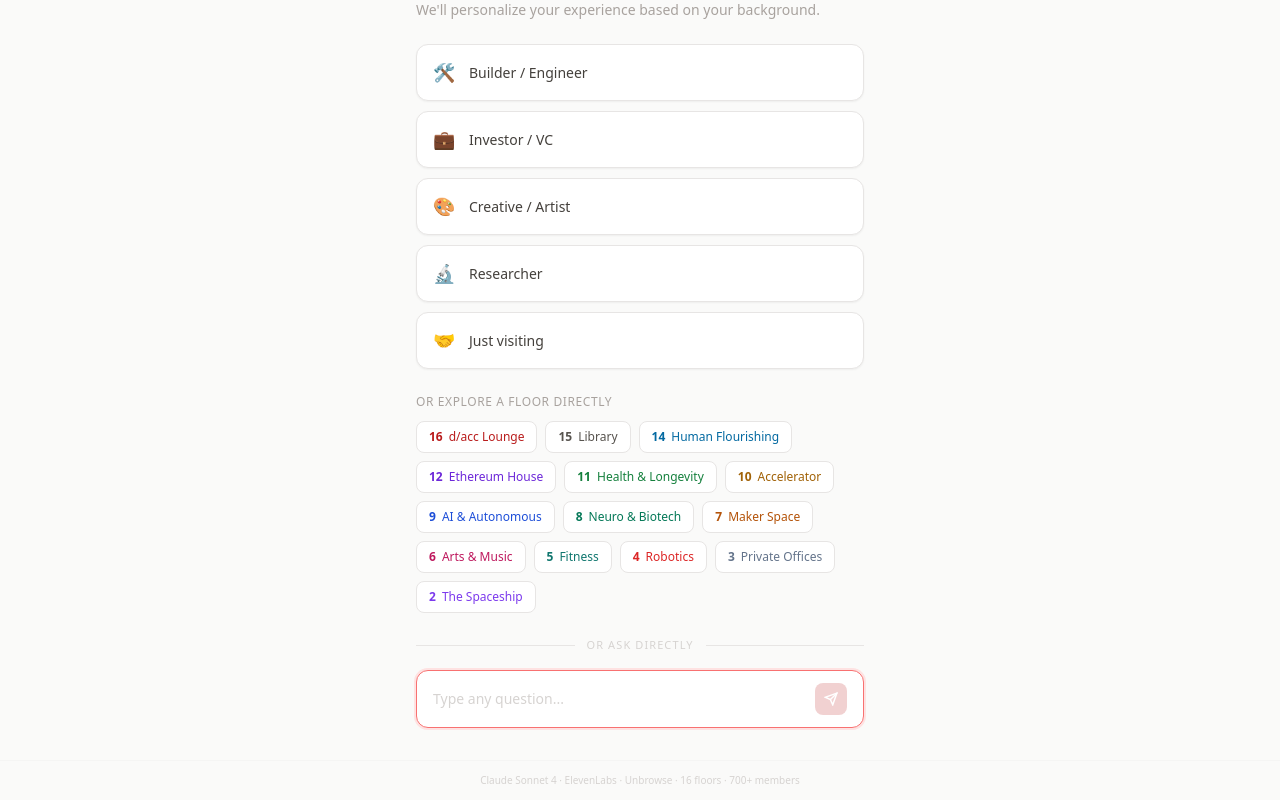
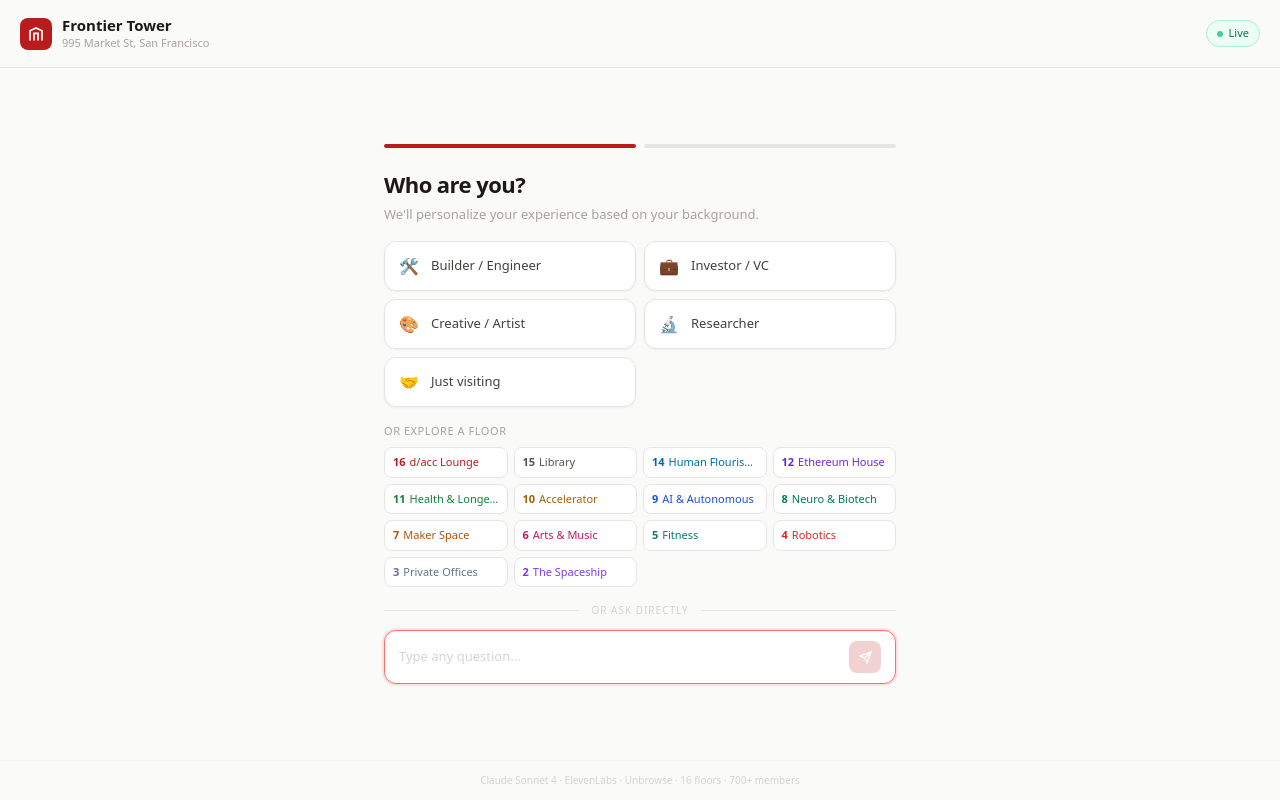
Before and after one commit to terencela/frontier-agent, a Next.js app: page / in a window 1280 px wide. Built offline with nearby package versions, Linux system fonts and the light colour scheme.

Commit message:
fix: compact layout for mac screens, grid floors, tighter sidebar

```diff
--- a/components/chat.tsx
+++ b/components/chat.tsx
@@ -171,72 +171,72 @@ export default function Chat() {
           </div>
         </div>
 
-        <div className="flex-1 flex flex-col items-center justify-center px-5 py-8">
-          <div className="w-full max-w-md">
+        <div className="flex-1 flex items-center justify-center px-5 py-6 overflow-auto">
+          <div className="w-full max-w-lg">
             {/* Progress */}
-            <div className="flex gap-2 mb-8">
+            <div className="flex gap-2 mb-5">
               {STEPS.map((_, idx) => (
                 <div key={idx} className={`h-1 flex-1 rounded-full transition-all ${idx <= step ? "bg-red-700" : "bg-stone-200"}`} />
               ))}
             </div>
 
             {/* Step heading */}
-            <h1 className="text-stone-900 text-[24px] sm:text-[28px] font-bold tracking-tight mb-1.5">
+            <h1 className="text-stone-900 text-[22px] font-bold tracking-tight mb-1">
               {currentStep.label}
             </h1>
-            <p className="text-stone-400 text-[14px] mb-6">
+            <p className="text-stone-400 text-[13px] mb-4">
               {step === 0 ? "We'll personalize your experience based on your background." : "This helps us show you the most relevant parts of the building."}
             </p>
 
-            {/* Options */}
-            <div className="space-y-2.5 mb-6">
+            {/* Options — compact grid on desktop */}
+            <div className="grid grid-cols-1 sm:grid-cols-2 gap-2 mb-4">
               {currentStep.options.map((opt) => (
                 <button key={opt.text}
                   onClick={() => { if (step < STEPS.length - 1) { setStep(step + 1); } else { send(opt.q); } }}
-                  className="w-full flex items-center gap-3.5 px-4 py-3.5 rounded-xl bg-white border border-stone-200 text-stone-700 text-[14px] font-medium hover:border-red-300 hover:bg-red-50/50 hover:text-stone-900 transition-all active:scale-[0.98] text-left shadow-sm">
-                  <span className="text-[18px]">{opt.emoji}</span>
+                  className="flex items-center gap-3 px-3.5 py-3 rounded-xl bg-white border border-stone-200 text-stone-700 text-[13px] font-medium hover:border-red-300 hover:bg-red-50/50 hover:text-stone-900 transition-all active:scale-[0.98] text-left shadow-sm">
+                  <span className="text-[16px]">{opt.emoji}</span>
                   <span>{opt.text}</span>
                 </button>
               ))}
             </div>
 
-            {/* Floor chips */}
+            {/* Floor chips — compact grid */}
             {step === 0 && (
-              <div className="mb-6">
-                <p className="text-stone-400 text-[12px] font-medium uppercase tracking-wider mb-2.5">Or explore a floor directly</p>
-                <div className="flex flex-wrap gap-2">
+              <div className="mb-4">
+                <p className="text-stone-400 text-[11px] font-medium uppercase tracking-wider mb-2">Or explore a floor</p>
+                <div className="grid grid-cols-3 sm:grid-cols-4 gap-1.5">
                   {FLOORS.map((f) => (
                     <button key={f.n} onClick={() => send(`Tell me about Floor ${f.n}`)}
-                      className="flex items-center gap-1.5 px-3 py-1.5 rounded-lg text-[12px] font-medium bg-white border border-stone-200 hover:border-stone-400 transition-all active:scale-95"
+                      className="flex items-center gap-1 px-2 py-1.5 rounded-lg text-[11px] font-medium bg-white border border-stone-200 hover:border-stone-400 transition-all active:scale-95 truncate"
                       style={{ color: f.c }}>
                       <span className="font-bold">{f.n}</span>
-                      <span>{f.label}</span>
+                      <span className="truncate">{f.label}</span>
                     </button>
                   ))}
                 </div>
               </div>
             )}
 
-            {/* Skip / free input */}
-            <div className="flex items-center gap-3 mb-4">
+            {/* Free input */}
+            <div className="flex items-center gap-3 mb-3">
               <div className="flex-1 h-px bg-stone-200" />
-              <span className="text-stone-300 text-[11px] uppercase tracking-widest">or ask directly</span>
+              <span className="text-stone-300 text-[10px] uppercase tracking-widest">or ask directly</span>
               <div className="flex-1 h-px bg-stone-200" />
             </div>
 
             <form onSubmit={(e) => { e.preventDefault(); if (input.trim()) send(input); }}>
-              <div className="flex items-center gap-2 bg-white border border-stone-200 rounded-xl px-4 py-3 focus-within:border-red-400 focus-within:ring-2 focus-within:ring-red-100 transition-all shadow-sm">
+              <div className="flex items-center gap-2 bg-white border border-stone-200 rounded-xl px-3.5 py-2.5 focus-within:border-red-400 focus-within:ring-2 focus-within:ring-red-100 transition-all shadow-sm">
                 <input value={input} onChange={(e) => setInput(e.target.value)} placeholder="Type any question..."
-                  className="flex-1 bg-transparent text-stone-900 text-[14px] placeholder-stone-300 outline-none" autoFocus />
+                  className="flex-1 bg-transparent text-stone-900 text-[13px] placeholder-stone-300 outline-none" autoFocus />
                 <button type="submit" disabled={!input.trim()}
                   className="w-8 h-8 rounded-lg bg-red-700 disabled:opacity-20 hover:bg-red-600 transition-all flex items-center justify-center">
-                  <svg width="14" height="14" viewBox="0 0 24 24" fill="none" stroke="white" strokeWidth="2.5" strokeLinecap="round"><path d="M22 2L11 13"/><path d="M22 2l-7 20-4-9-9-4z"/></svg>
+                  <svg width="13" height="13" viewBox="0 0 24 24" fill="none" stroke="white" strokeWidth="2.5" strokeLinecap="round"><path d="M22 2L11 13"/><path d="M22 2l-7 20-4-9-9-4z"/></svg>
                 </button>
               </div>
             </form>
 
             {step > 0 && (
-              <button onClick={() => setStep(step - 1)} className="mt-3 text-stone-400 text-[13px] hover:text-stone-600 transition-colors">
+              <button onClick={() => setStep(step - 1)} className="mt-2 text-stone-400 text-[12px] hover:text-stone-600 transition-colors">
                 &larr; Back
               </button>
             )}
@@ -268,9 +268,9 @@ export default function Chat() {
           <p className="text-stone-400 text-[10px] font-semibold uppercase tracking-widest mb-2 px-1">Floors</p>
           {FLOORS.map((f) => (
             <button key={f.n} onClick={() => send(`Tell me about Floor ${f.n}`)}
-              className="w-full flex items-center gap-2.5 px-2 py-2 rounded-lg hover:bg-stone-50 transition-colors text-left group">
-              <span className="w-6 h-6 rounded-md text-[10px] font-bold flex items-center justify-center shrink-0 bg-white border border-stone-200 group-hover:border-stone-300 transition-colors" style={{ color: f.c }}>{f.n}</span>
-              <span className="text-stone-500 text-[13px] group-hover:text-stone-800 transition-colors truncate">{f.label}</span>
+              className="w-full flex items-center gap-2 px-1.5 py-1 rounded-md hover:bg-stone-50 transition-colors text-left group">
+              <span className="w-5 h-5 rounded text-[9px] font-bold flex items-center justify-center shrink-0 bg-white border border-stone-200 group-hover:border-stone-300 transition-colors" style={{ color: f.c }}>{f.n}</span>
+              <span className="text-stone-500 text-[11px] group-hover:text-stone-800 transition-colors truncate">{f.label}</span>
             </button>
           ))}
         </div>
```
